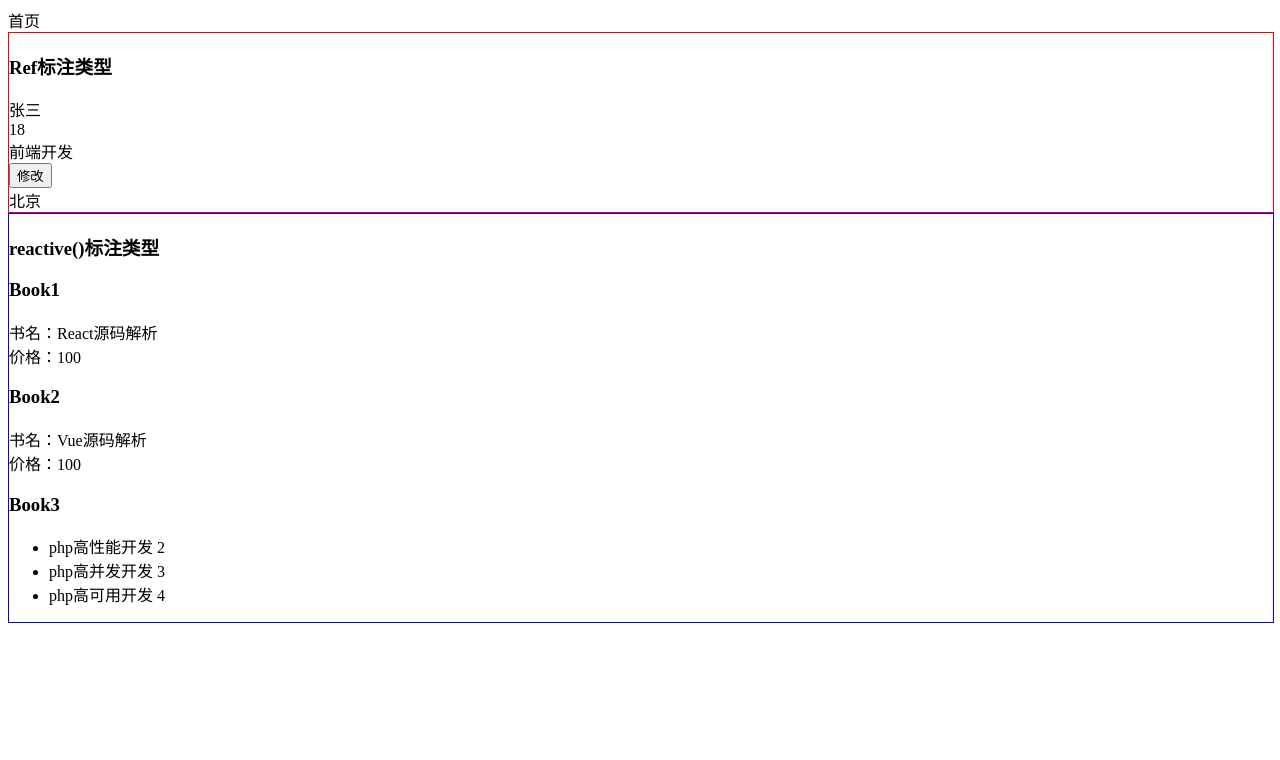
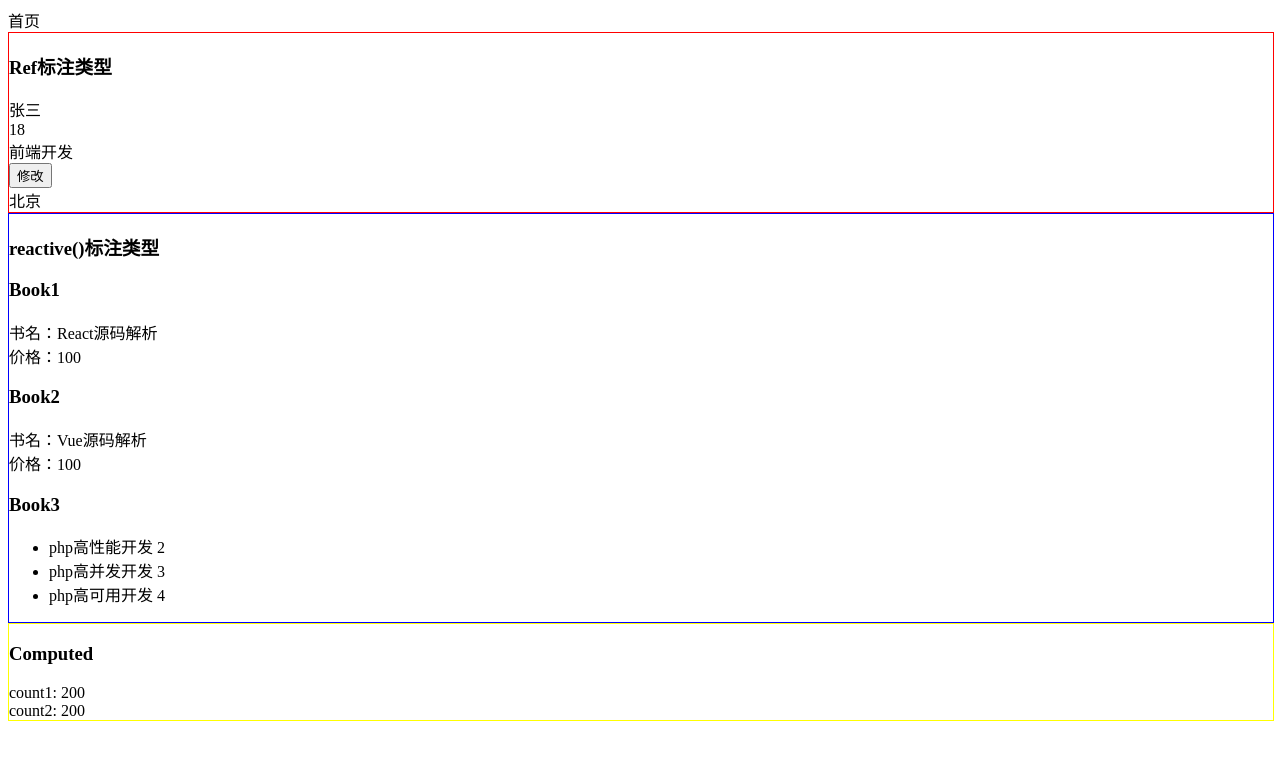
Before and after one commit to qiaozhididi/vue3_ts_demo, a Vue app: page / in a window 1280 px wide. Shown: the top 760 px of the page. Built offline with nearby package versions, Linux system fonts and the light colour scheme.

Commit message:
computed计算属性标注类型的使用

```diff
--- /dev/null
+++ b/src/components/ComputedDemo.vue
@@ -0,0 +1,27 @@
+<template>
+  <div id="computedDemo">
+    <h3>Computed</h3>
+    <div>count1: {{ doubleCount }}</div>
+    <div>count2: {{ doubleCount2 }}</div>
+  </div>
+</template>
+
+<script setup lang="ts">
+import { computed, ref } from "vue";
+const count = ref<number>(100);
+//默认推导为number类型
+const doubleCount = computed(() => count.value * 2);
+
+// const result = doubleCount.value.split("0") //报错 值类型不能被拆分
+
+//指定了类型 返回值必须是number类型
+const doubleCount2 = computed<number>(() => {
+  return count.value * 2;
+});
+</script>
+<style scoped>
+#computedDemo {
+  width: 100%;
+  border: 1px solid yellow;
+}
+</style>
--- a/src/views/HomeView.vue
+++ b/src/views/HomeView.vue
@@ -3,10 +3,13 @@
   <RefDemo />
 
   <ReactiveDemo />
+
+  <ComputedDemo />
 </template>
 
 <script setup lang="ts">
 import RefDemo from "../components/RefDemo.vue";
 import ReactiveDemo from "@/components/ReactiveDemo.vue";
+import ComputedDemo from "@/components/computedDemo.vue";
 </script>
 <style scoped></style>
```
